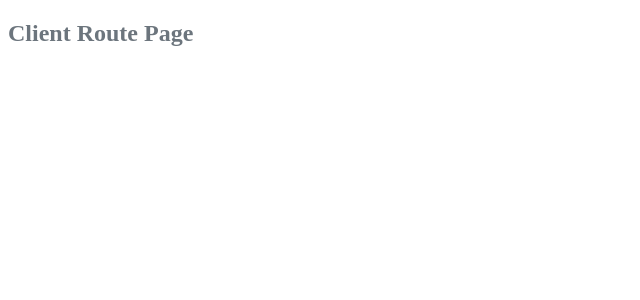
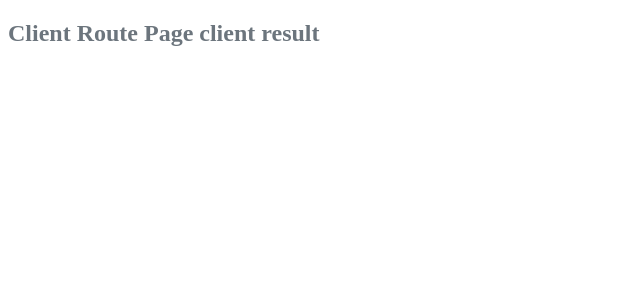
Before and after one commit to Udeme98/NextJS-Codevolution, a Next.js app: page /client-route in a window 1280 px wide. Shown: the top 300 px of the page, without its empty margins (0-640 px from the left). Built offline with nearby package versions, Linux system fonts and the light colour scheme.

Commit message:
client-only code

```diff
--- a/package.json
+++ b/package.json
@@ -9,6 +9,7 @@
     "lint": "next lint"
   },
   "dependencies": {
+    "client-only": "^0.0.1",
     "next": "14.2.5",
     "react": "^18",
     "react-dom": "^18",
--- a/src/app/client-route/page.tsx
+++ b/src/app/client-route/page.tsx
@@ -1,11 +1,13 @@
 "use client";
 
 import { useTheme } from "@/components/theme-provider";
+import { clientSideFunction } from "@/utils/client-utils";
 
 const ClientRoutePage = () => {
   //   console.log("Client Side rendered");
 
   const theme = useTheme();
+  const result = clientSideFunction();
 
   return (
     <div>
@@ -14,7 +16,7 @@
           color: theme.color.secondary,
         }}
       >
-        Client Route Page
+        Client Route Page {result}
       </h2>
     </div>
   );
--- /dev/null
+++ b/src/utils/client-utils.ts
@@ -0,0 +1,10 @@
+import "client-only";
+
+export const clientSideFunction = () => {
+  console.log(
+    `use window object
+        use localStorage
+        `
+  );
+  return "client result";
+};
```
Also changed, not shown: 1 other file (tests, documents, lock files or other folders).
